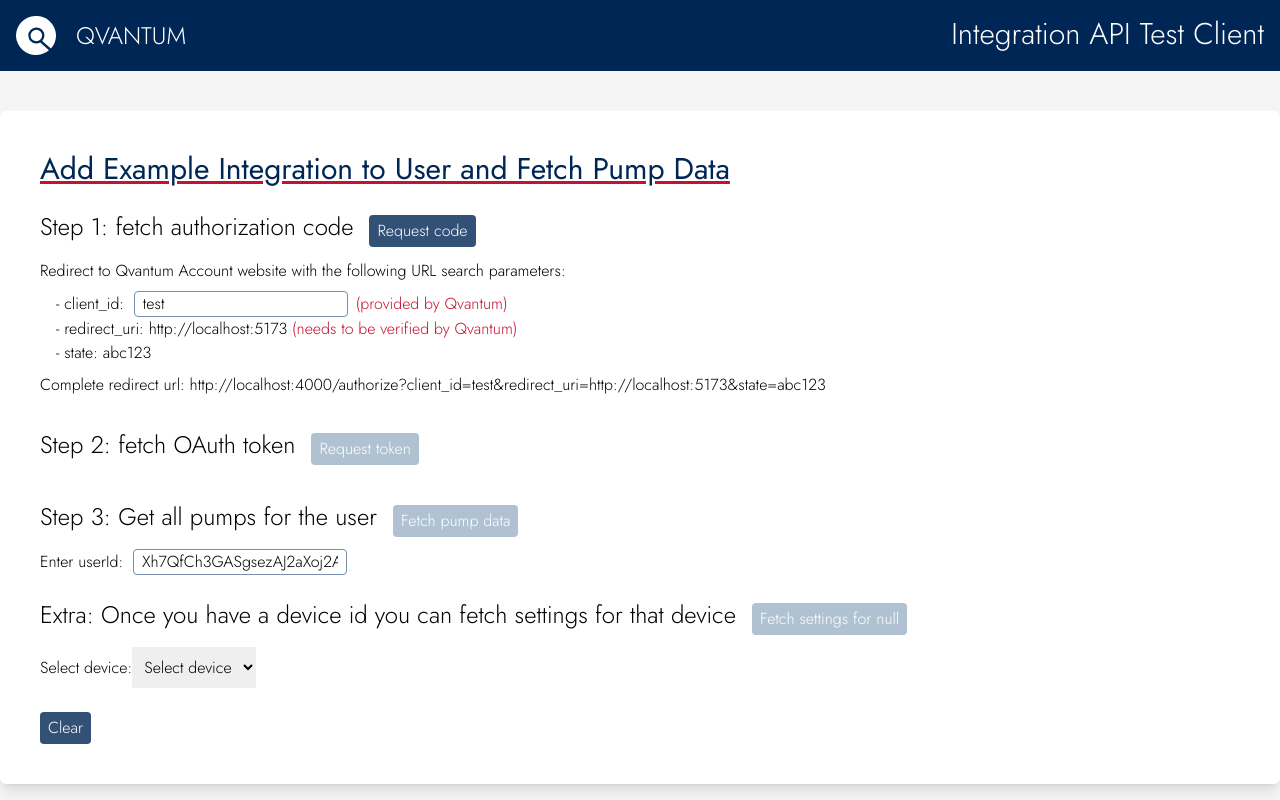
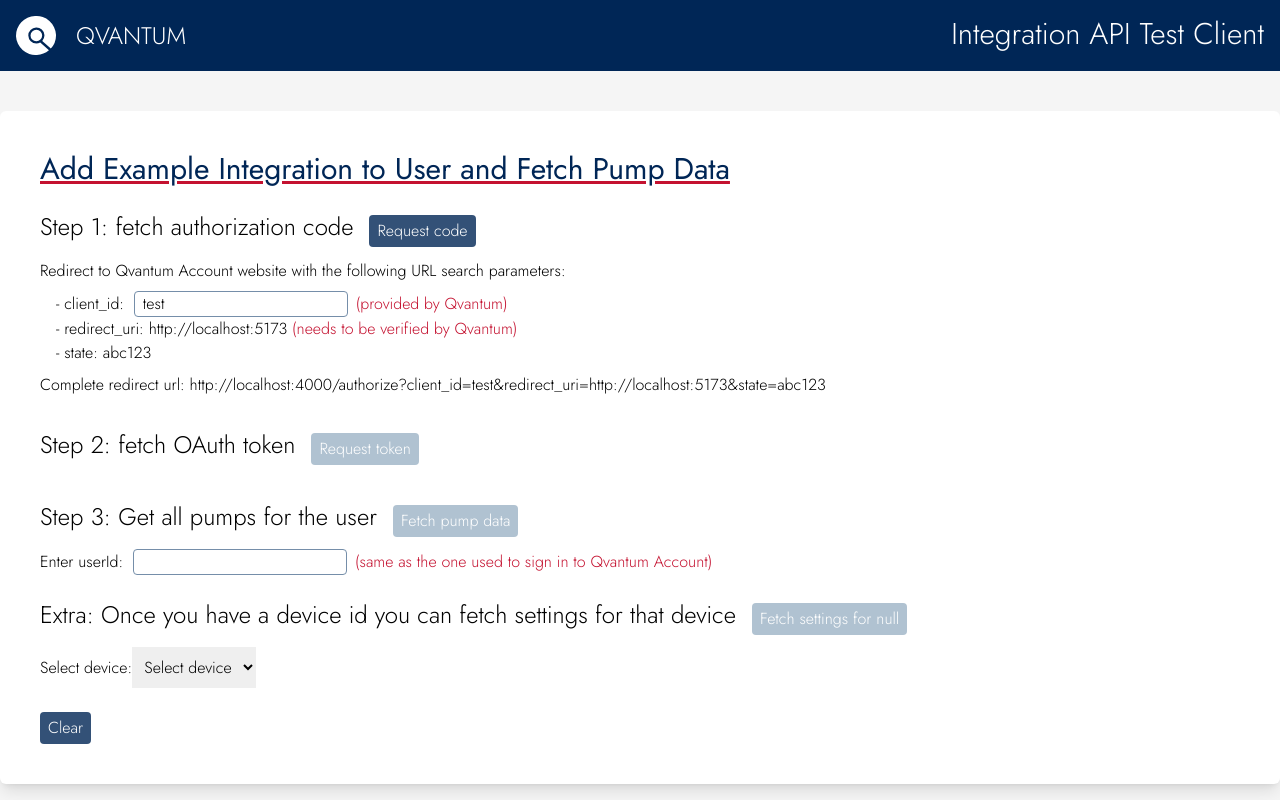
Before and after one commit to Qvantum-Energy/third-party-integration-demo, a React (Vite) app: page / in a window 1280 px wide. Built offline with nearby package versions, Linux system fonts and the light colour scheme.

Commit message:
removed example userId to that user enters their own

```diff
--- a/src/constants.ts
+++ b/src/constants.ts
@@ -2,12 +2,10 @@
 const STATE = "abc123";
 const REDIRECT_URI = "http://localhost:5173";
 const QACCOUNT_URL =  "http://localhost:4000"; // "https://account.qvantum.com";
-const USER_ID = "Xh7QfCh3GASgsezAJ2aXoj2A6z53"
 
 export const constants = {
   CLIENT_ID,
   STATE,
   REDIRECT_URI,
   QACCOUNT_URL,
-  USER_ID
 }
--- a/src/pages/ExampleAuthIntegration.tsx
+++ b/src/pages/ExampleAuthIntegration.tsx
@@ -17,7 +17,7 @@
   const navigate = useNavigate();
   const [URLSearchParams] = useSearchParams();
   const [clientId, setClientId] = useState<string>(constants.CLIENT_ID);
-  const [userId, setUserId] = useState<string>(constants.USER_ID);
+  const [userId, setUserId] = useState<string>("");
   const [code, setCode] = useState<string | null>(null);
 
   const [token, setToken] = useState<Token | null>(null);
@@ -64,7 +64,7 @@
   };
 
   const getAllUserPumps = () => {
-    if (!token) return;
+    if (!token || !userId) return;
     handleApiResponse(
       apiService.fetchUserPumps(token, userId),
       setPumpData
@@ -179,6 +179,9 @@
             Enter userId: &nbsp;
             <input type="text" value={userId} onChange={(e) => setUserId(e.target.value)} className="border border-q-blue-60 rounded px-2" />
           </label>
+          <span className="text-q-red ml-2">
+            (same as the one used to sign in to Qvantum Account)
+          </span>
         </div>
         {pumpData && (
           <Step.Body>
```
